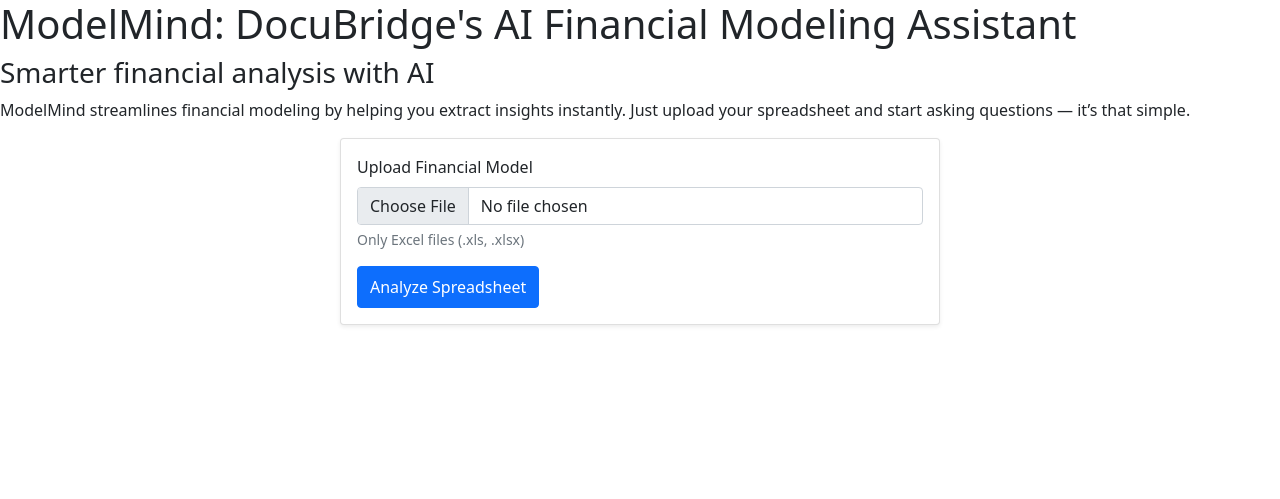
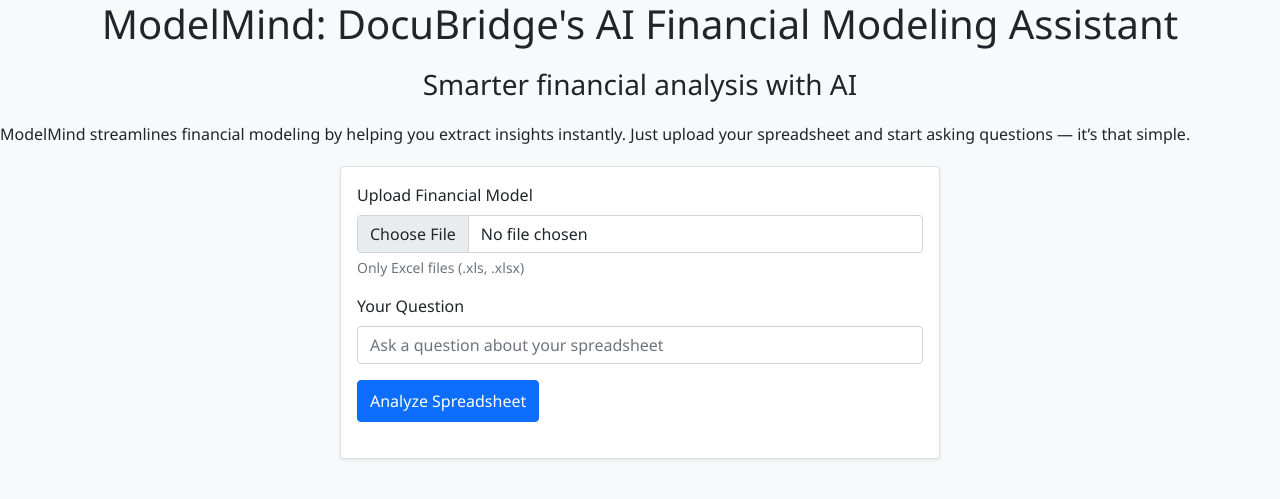
Before and after one commit to ashah28-create/docubridge-y1t, a Flask app: page / in a window 1280 px wide. Shown: the top 499 px of the page. Run offline with Flask 3, Linux system fonts and the light colour scheme; some libraries are stand-ins or nearby versions.

Commit message:
Feat: Finish task

```diff
--- a/app.py
+++ b/app.py
@@ -1,4 +1,7 @@
 from flask import Flask, render_template, request, jsonify
+import pandas as pd
+from werkzeug.utils import secure_filename
+from io import BytesIO
 import os
 
 app = Flask(__name__)
@@ -9,35 +12,36 @@ def index():
     return render_template('index.html')
 
 def allowed_filetype(filename):
-    return '.xls' in filename or '.xlsx' in filename
+    return filename.lower().endswith('.xls') or filename.lower().endswith('.xlsx')
 
 @app.route('/upload', methods=["POST"])
 def uploadForm():
+    if 'excel_file' not in request.files or 'user_question' not in request.form:
+        return jsonify({"confirmation": "Missing file or question.", "table_html": ""}), 400
 
-    if 'excel_file' not in request.files or 'question' not in request.form:
-        return jsonify({"error":"Missing file or question"}), 400
-
-    question = request.form.get('question')
+    question = request.form.get('user_question')
     file = request.files['excel_file']
 
     if file.filename == '':
-        return jsonify({"error":"No Selected File"}), 400
+        return jsonify({"confirmation": "No file selected.", "table_html": ""}), 400
+    if question == '':
+        return jsonify({"confirmation": "No question given.", "table_html": ""}), 400
+    if not allowed_filetype(file.filename):
+        return jsonify({"confirmation": "Not an allowed filetype.", "table_html": ""}), 400
 
-    if question == '':
-        return jsonify({"error":"No Question Given"}), 400
+    filename = file.filename
+    confirmation = f"File received: {filename}. Question received: {question}"
 
-    if not allowed_filetype(file.filename):
-        return jsonify({'error':'Not an allowed filetype'}), 400
+    table_html = None
+    try:
+        excel_bytes = file.read()
+        excel_io = BytesIO(excel_bytes)
+        df = pd.read_excel(excel_io)
+        table_html = df.head().to_html(classes="table table-bordered table-sm", index=False)
+    except Exception as e:
+        table_html = f"<div class='alert alert-danger'>Error reading Excel file: {e}</div>"
 
-
-    print("File Received" + file.filename)
-    print("Question Received" + question)
-
-    return jsonify({
-        "message":"Success",
-        "File Received" : file.filename,
-        "Question Received" : question
-    })
+    return jsonify({"confirmation": confirmation, "table_html": table_html})
 
 if __name__ == '__main__':
     app.run(debug=True, host='0.0.0.0', port=5000)
--- a/static/css/style.css
+++ b/static/css/style.css
@@ -0,0 +1,18 @@
+body {
+    background: #f8f9fa;
+    font-family: 'Segoe UI', Arial, sans-serif;
+}
+.container {
+    margin-top: 40px;
+}
+h1, h3 {
+    text-align: center;
+    margin-bottom: 20px;
+}
+.card {
+    margin-top: 20px;
+}
+.confirmation {
+    margin-top: 20px;
+    text-align: center;
+}
--- a/templates/index.html
+++ b/templates/index.html
@@ -22,11 +22,16 @@
                 <input class="form-control" type="file" name="excel_file" id="excel_file" accept=".xls,.xlsx" required>
                 <div class="form-text">Only Excel files (.xls, .xlsx)</div>
             </div>
-
+            <div class="mb-3">
+                <label for="user_question" class="form-label">Your Question</label>
+                <input class="form-control" type="text" name="user_question" id="user_question" placeholder="Ask a question about your spreadsheet" required>
+            </div>
             <button type="submit" class="btn btn-primary ww-100 py-2">
                 <i class="bi bi-cloud-upload"></i> Analyze Spreadsheet
             </button>
         </form>
+        <div class="confirmation"></div>
+        <div id="table-preview"></div>
     </div>
 </div>
 
```
Also changed, not shown: static/js/app.js (+33 -0 lines).
